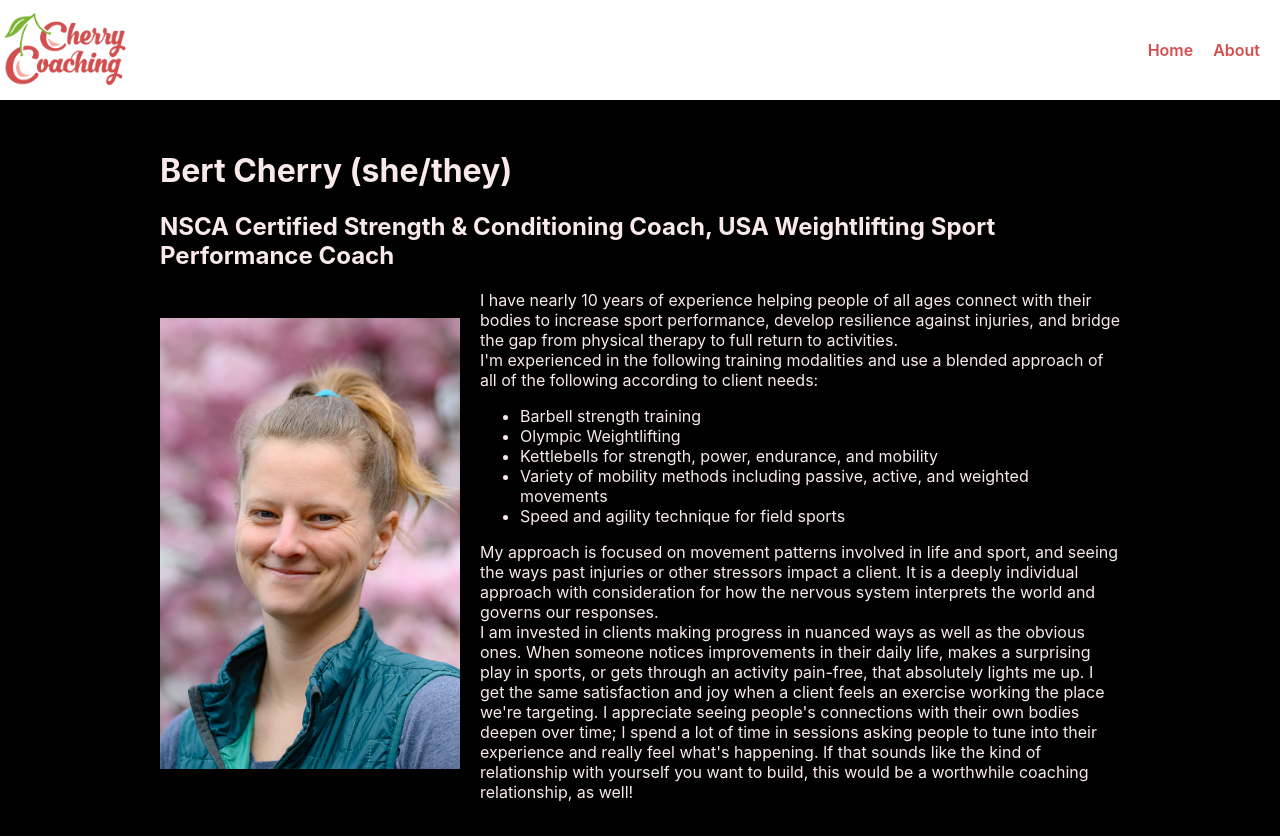
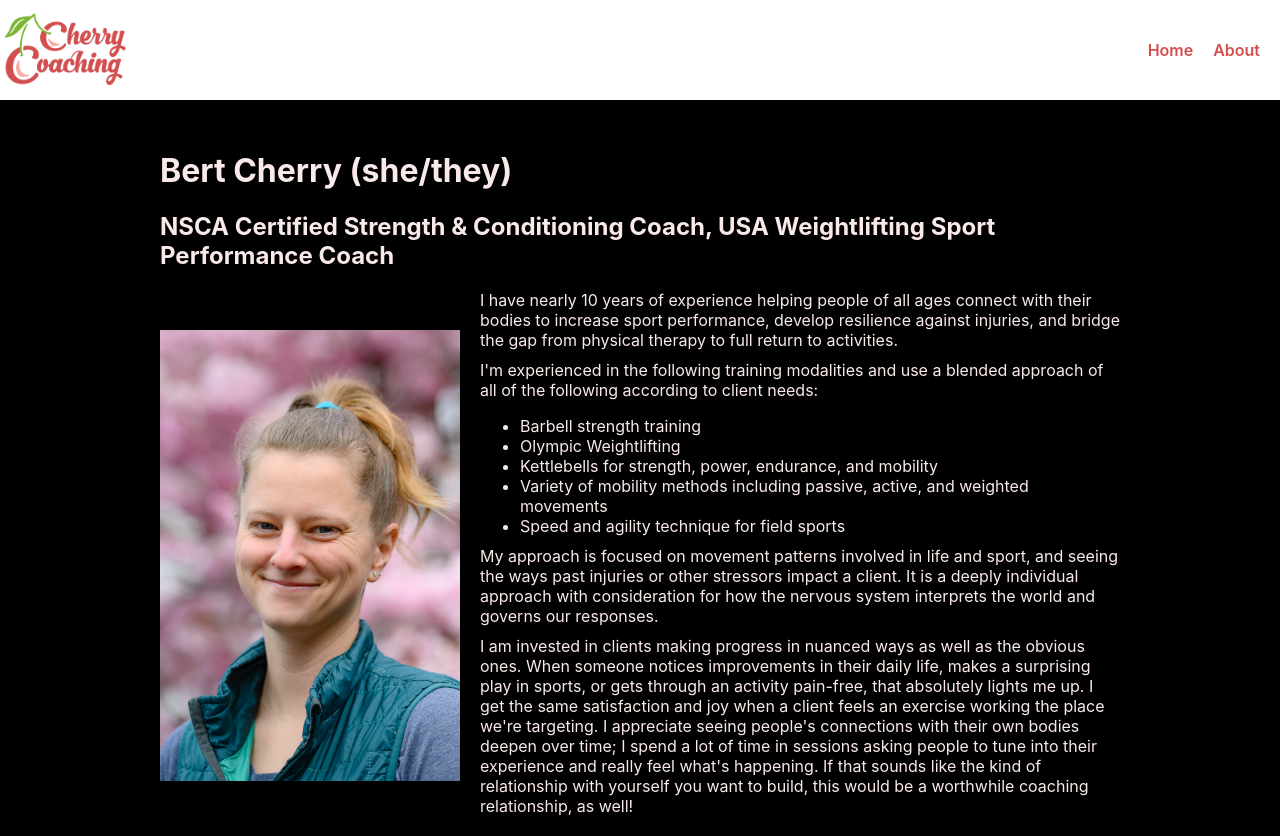
Before and after one commit to bertcherry/cherry-coaching, a React (Create React App) app: page /about in a window 1280 px wide. Before the commit the page ends 812 px from the top, so only its background shows below. Built offline with nearby package versions, Linux system fonts and the light colour scheme.

Commit message:
style margins text body

```diff
--- a/src/components/About/About.module.css
+++ b/src/components/About/About.module.css
@@ -22,3 +22,7 @@
 .bioContainer {
     flex: 350px;
 }
+
+.bioContainer > * {
+    margin-bottom: 10px;
+}
```
